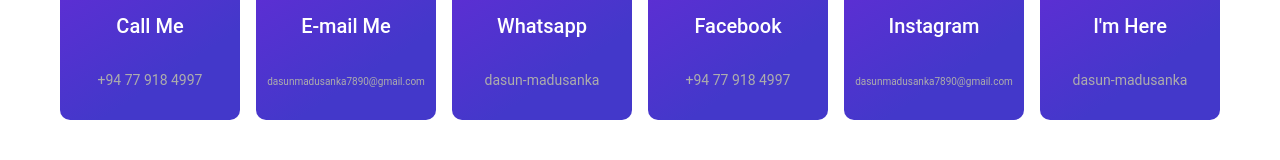
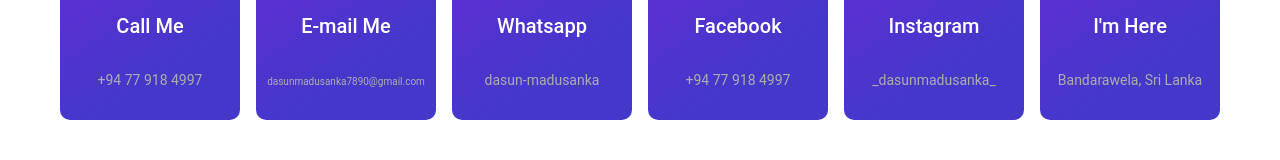
Before and after one commit to dasun-madusanka/my-portfolio, a React (Create React App) app: page / in a window 1280 px wide. Shown: the part 3652-3812 px from the top of the page. Built offline with nearby package versions, Linux system fonts and the light colour scheme.

Commit message:
Changes in contact values

```diff
--- a/src/components/Contact.jsx
+++ b/src/components/Contact.jsx
@@ -42,14 +42,14 @@
   {
     icon: <AiFillInstagram style={contactStyles} />,
     title: "Instagram",
-    value: <span style={{fontSize: "10px"}}>dasunmadusanka7890@gmail.com</span>,
-    link: "mailto:dasunmadusanka7890@gmail.com",
+    value: "_dasunmadusanka_",
+    link: "https://www.instagram.com/dasunmadusanka?igsh=MTMzbHVwcjR2ZWF2NA==",
   },
   {
     icon: <FaLocationDot style={contactStyles} />,
     title: "I'm Here",
-    value: "dasun-madusanka",
-    link: "https://www.linkedin.com/in/dasun-madusanka-aab971265/",
+    value: "Bandarawela, Sri Lanka",
+    link: "https://maps.app.goo.gl/dj4LmnnLtDt38akEA",
   },
 ];
 
```
